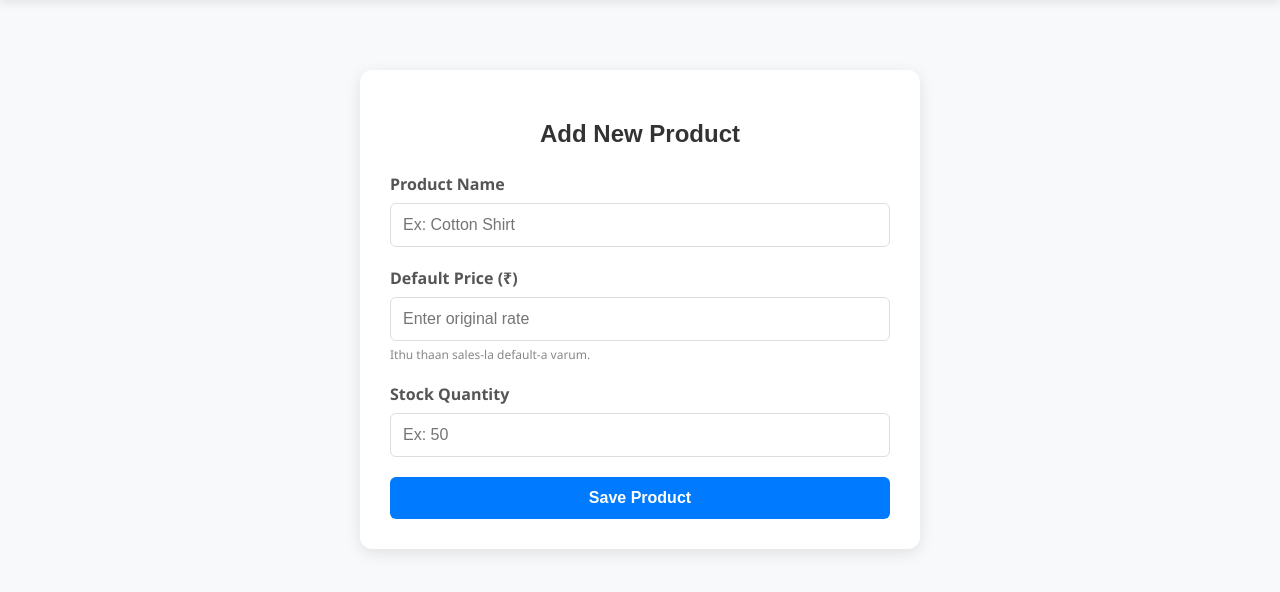
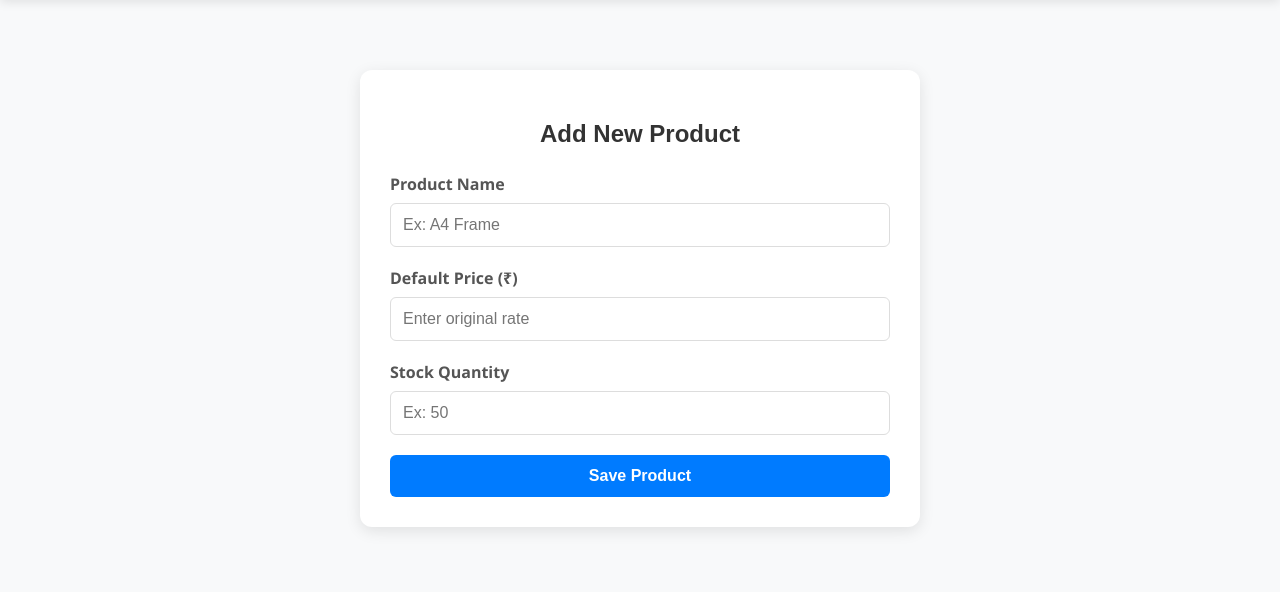
Before and after one commit to dineshdinu21/TN75-Creation, a Django app: template templates/products.html in a window 1280 px wide. Shown: the part 103-695 px from the top of the page. Run offline with Django 5.2, Linux system fonts and the light colour scheme; the template is opened without the code that fills it, so the values that code supplies are empty.

Commit message:
placeholder updated

```diff
--- a/templates/products.html
+++ b/templates/products.html
@@ -81,13 +81,12 @@
 
         <div class="form-group">
             <label>Product Name</label>
-            <input type="text" name="name" class="form-control" placeholder="Ex: Cotton Shirt" required>
+            <input type="text" name="name" class="form-control" placeholder="Ex: A4 Frame" required>
         </div>
 
         <div class="form-group">
             <label>Default Price (₹)</label>
             <input type="number" name="price" class="form-control" placeholder="Enter original rate" required>
-            <p class="helper-text">Ithu thaan sales-la default-a varum.</p>
         </div>
 
         <div class="form-group">
```
